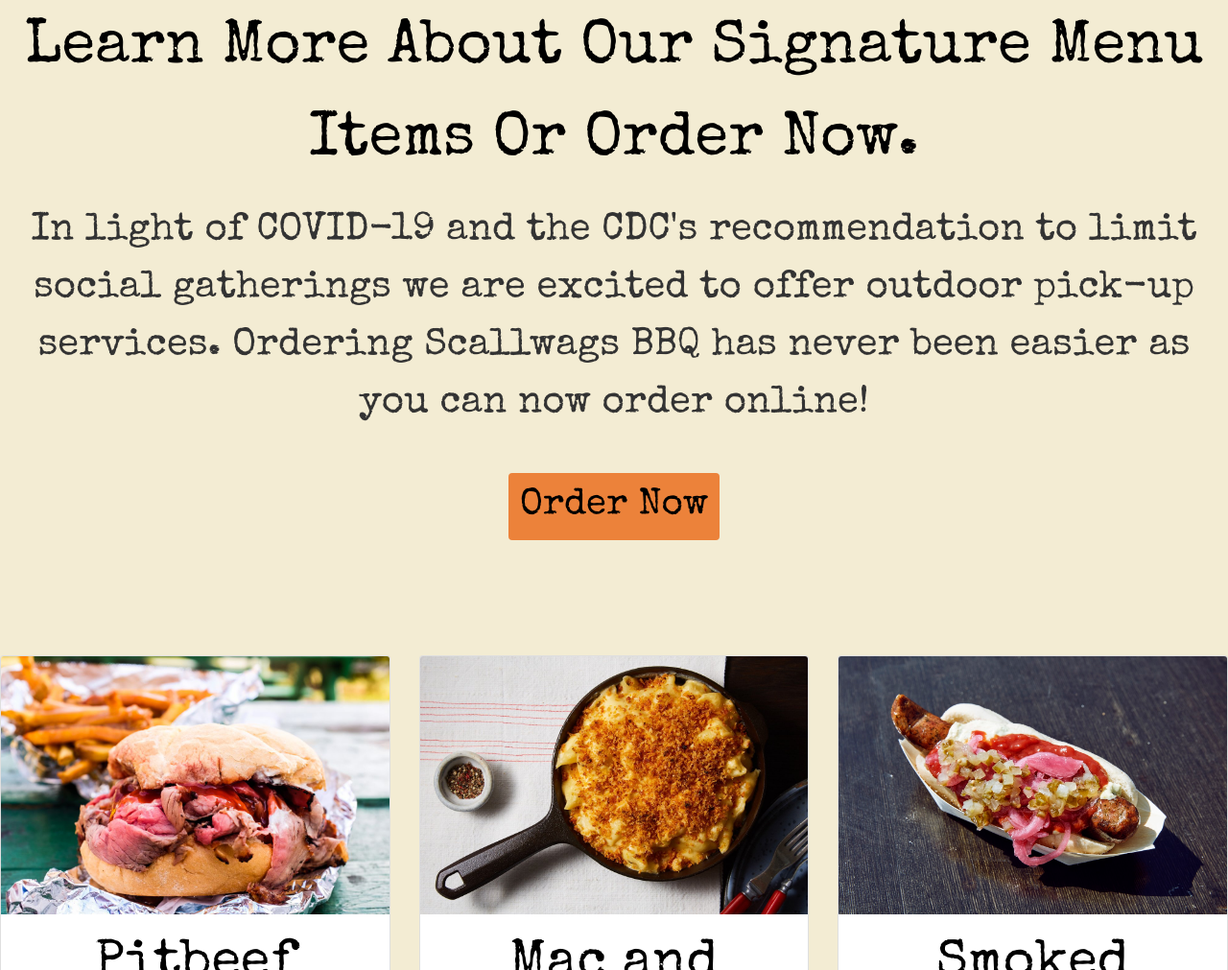
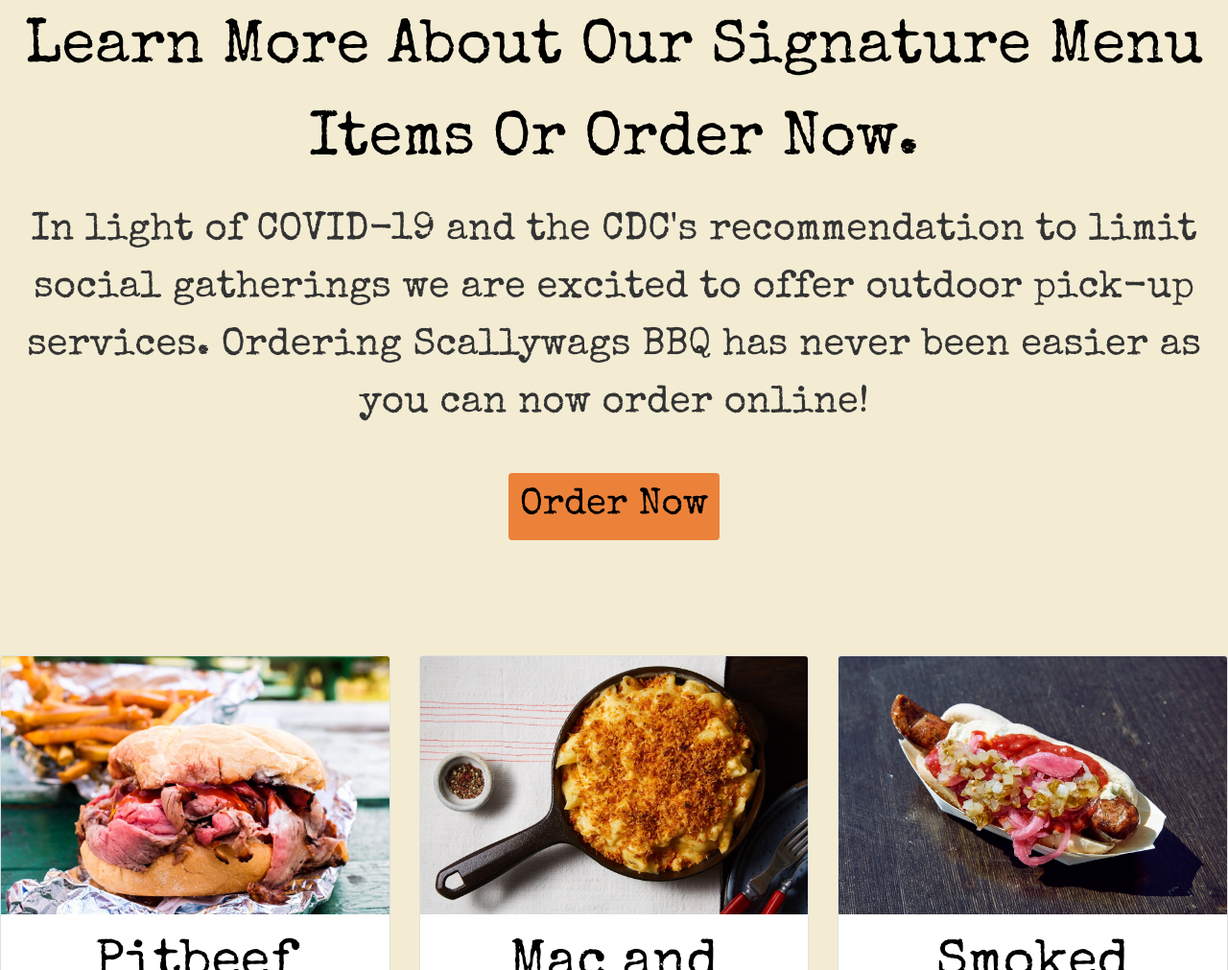
Before and after one commit to mhouk2982/Scallywags-BBQ-Design, a plain HTML site: page index.html in a window 1280 px wide. Shown: the part 2731-3742 px from the top of the page at 96% size. Drawn offline with nearby package versions, Linux system fonts and the light colour scheme; a script that the page names is missing.

Commit message:
Update index.html

```diff
--- a/index.html
+++ b/index.html
@@ -194,7 +194,7 @@
         <div class="program-title checkmenu">
           <p>Learn More About Our Signature Menu Items Or Order Now.</p>
         </div>
-        <p>In light of COVID-19 and the CDC's recommendation to limit social gatherings we are excited to offer outdoor pick-up services. Ordering Scallwags BBQ has never been easier as you can now order online!
+        <p>In light of COVID-19 and the CDC's recommendation to limit social gatherings we are excited to offer outdoor pick-up services. Ordering Scallywags BBQ has never been easier as you can now order online!
           </p>
           <div class="order">
             <a href="https://form.jotform.com/210623266886158"
```
